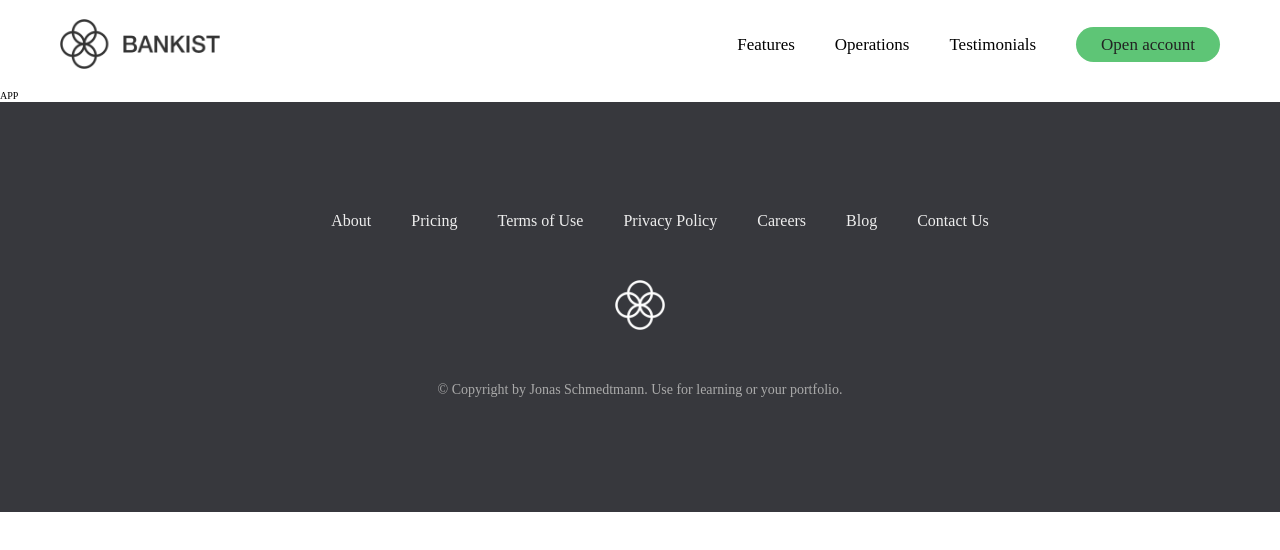
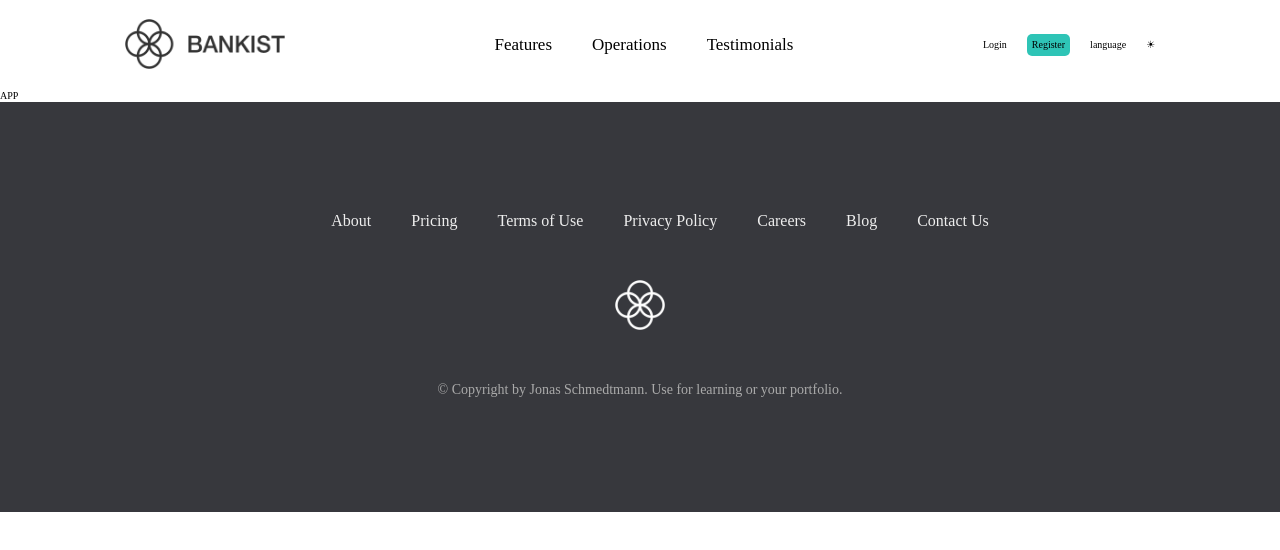
Before and after one commit to leigh79712/fake-bank-app, a Next.js app: page / in a window 1280 px wide. Shown: the top 550 px of the page. Built offline with nearby package versions, Linux system fonts and the light colour scheme.

Commit message:
feat/header

```diff
--- a/components/Header/index.js
+++ b/components/Header/index.js
@@ -1,6 +1,6 @@
 /** @jsxImportSource @emotion/react */
+import { useState } from "react";
 import { css } from "@emotion/react";
-import React, { useState } from "react";
 import Link from "next/link";
 import Image from "next/image";
 import logo from "../../public/images/logo.png";
@@ -13,21 +13,22 @@ const Links = [
 
 const Header = () => {
   const [opacity, setOpacity] = useState(1);
-  const mouseIn = (event) => {
+
+  const mouseEnter = (e) => {
+    e.target.style.opacity = 1;
     setOpacity(0.5);
-    event.target.style.opacity = 1;
   };
-  const mouseOut = (event) => {
+
+  const mouseOut = (e) => {
+    e.target.style.opacity = null;
     setOpacity(1);
-
-    event.target.style.opacity = null;
   };
 
   return (
     <header
       css={css`
         display: flex;
-        justify-content: space-between;
+        justify-content: space-around;
         align-items: center;
         height: 9rem;
         padding: 0 6rem;
@@ -44,8 +45,8 @@ const Header = () => {
             transition: all 0.3s;
             opacity: ${opacity};
           `}
-          onMouseEnter={mouseIn}
-          onMouseLeave={mouseOut}
+          onMouseEnter={mouseEnter}
+          onMouseOut={mouseOut}
         />
       </a>
       <ul
@@ -68,42 +69,124 @@ const Header = () => {
                   font-size: 1.7rem;
                   font-weight: 400;
                   color: inherit;
-                  cursor: pointer;
                   text-decoration: none;
                   display: block;
+                  cursor: pointer;
                   transition: all 0.3s;
                   opacity: ${opacity};
                 `}
-                onMouseEnter={mouseIn}
-                onMouseLeave={mouseOut}
+                onMouseEnter={mouseEnter}
+                onMouseOut={mouseOut}
               >
                 {link.name}
               </a>
             </Link>
           </li>
         ))}
+      </ul>
+      <ul
+        css={css`
+          display: flex;
+          align-items: center;
+          list-style: none;
+        `}
+      >
         <li
           css={css`
-            margin-left: 4rem;
+            margin-left: 2rem;
           `}
         >
-          <Link href="/open-account">
+          <Link href="/login">
             <a
               css={css`
-                font-size: 1.7rem;
+                font-size: 1rem;
                 font-weight: 400;
-                color: #222;
+                color: inherit;
+                text-decoration: none;
+                display: block;
+                transition: all 0.3s;
                 cursor: pointer;
-                background-color: #5ec576;
-                padding: 0.8rem 2.5rem;
-                border-radius: 3rem;
-                transition: all 0.3s;
                 opacity: ${opacity};
               `}
-              onMouseEnter={mouseIn}
-              onMouseLeave={mouseOut}
+              onMouseEnter={mouseEnter}
+              onMouseOut={mouseOut}
             >
-              Open account
+              Login
+            </a>
+          </Link>
+        </li>
+        <li
+          css={css`
+            margin-left: 2rem;
+          `}
+        >
+          <Link href="/register">
+            <a
+              css={css`
+                font-size: 1rem;
+                font-weight: 400;
+                color: inherit;
+                text-decoration: none;
+                display: block;
+                transition: all 0.3s;
+                cursor: pointer;
+                opacity: ${opacity};
+                background-color: #2ec4b6;
+                padding: 0.5em;
+                border-radius: 5px;
+              `}
+              onMouseEnter={mouseEnter}
+              onMouseOut={mouseOut}
+            >
+              Register
+            </a>
+          </Link>
+        </li>
+        <li
+          css={css`
+            margin-left: 2rem;
+          `}
+        >
+          <Link href="">
+            <a
+              css={css`
+                font-size: 1rem;
+                font-weight: 400;
+                color: inherit;
+                text-decoration: none;
+                display: block;
+                transition: all 0.3s;
+                cursor: pointer;
+                opacity: ${opacity};
+              `}
+              onMouseEnter={mouseEnter}
+              onMouseOut={mouseOut}
+            >
+              language
+            </a>
+          </Link>
+        </li>
+        <li
+          css={css`
+            margin-left: 2rem;
+          `}
+        >
+          <Link href="">
+            <a
+              css={css`
+                font-size: 1rem;
+                font-weight: 400;
+                color: inherit;
+                text-decoration: none;
+                display: block;
+                transition: all 0.3s;
+                cursor: pointer;
+                opacity: ${opacity};
+              `}
+              onMouseEnter={mouseEnter}
+              onMouseOut={mouseOut}
+            >
+              ☀︎
             </a>
           </Link>
         </li>
```
